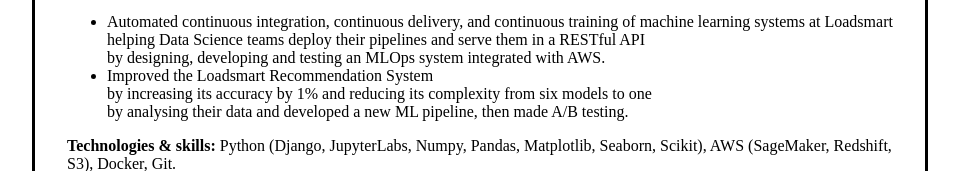
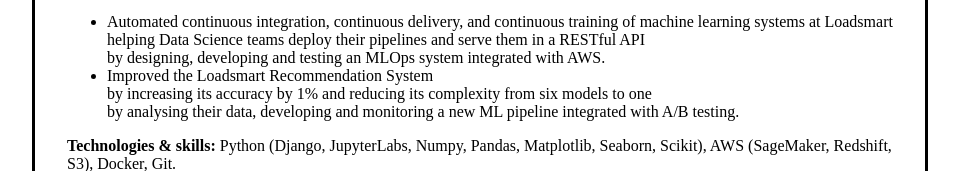
Before and after one commit to andresziemecki/andresziemecki, a plain HTML site: page cv.html in a window 1280 px wide. Shown: the part 207-378 px from the top of the page, without its empty margins (160-1119 px from the left). Drawn offline with Linux system fonts and the light colour scheme.

Commit message:
Update cv.html

```diff
--- a/cv.html
+++ b/cv.html
@@ -85,7 +85,7 @@
         <li>
             Improved the Loadsmart Recommendation System <br>
             by increasing its accuracy by 1% and reducing its complexity from six models to one <br>
-            by analysing their data and developed a new ML pipeline, then made A/B testing.
+            by analysing their data, developing and monitoring a new ML pipeline integrated with A/B testing.
         </li>
     </ul>
 
```
